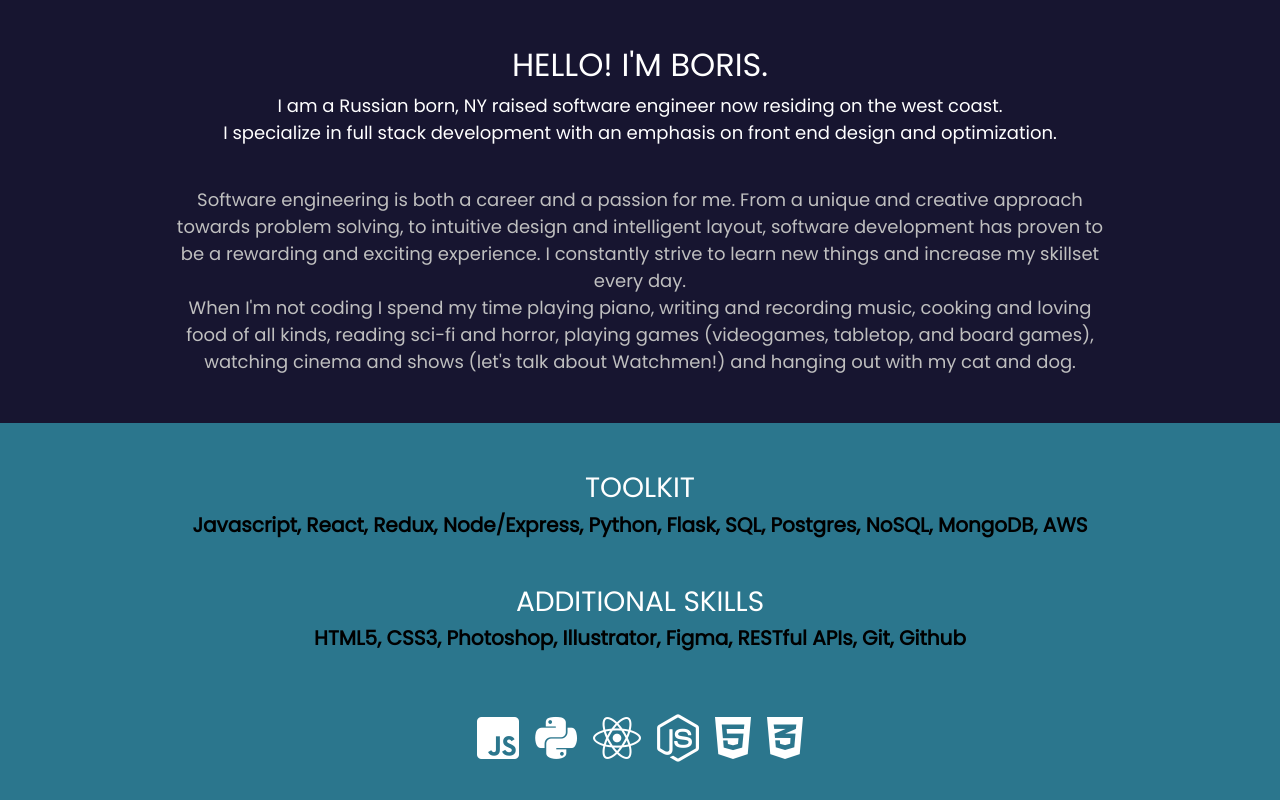
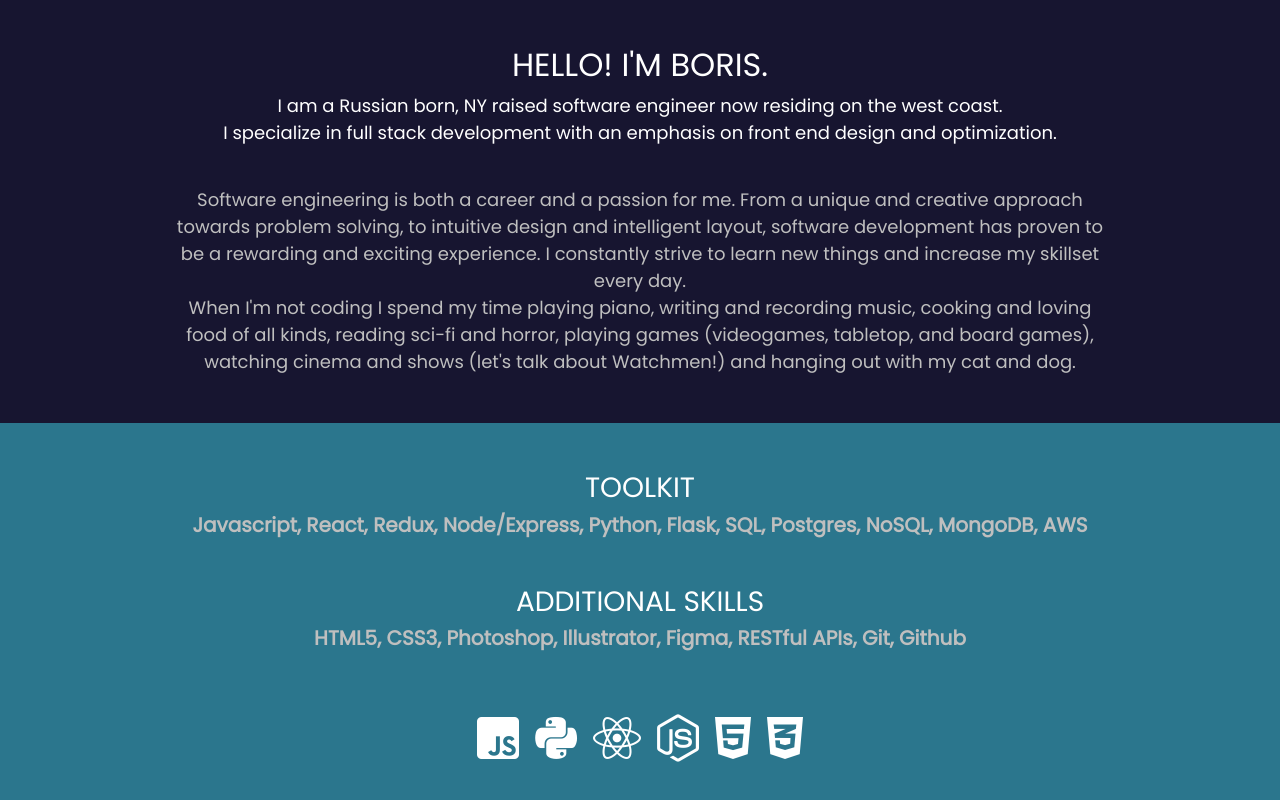
Before and after one commit to boris-gladkikh/portfolio-3, a React (Create React App) app: page /about in a window 1280 px wide. Shown: the part 306-1106 px from the top of the page. Built offline with nearby package versions, Linux system fonts and the light colour scheme; a web font is replaced by a local one.

Commit message:
changed skills colors to light grey

```diff
--- a/src/About.css
+++ b/src/About.css
@@ -12,8 +12,7 @@
   min-height: 50vh;
   background-color: #2b768d;
   /* background-color: #B03737; */
-  /* color: #bfbfbf; */
-  color: black;
+  color: #bfbfbf;
 }
 
 
```
